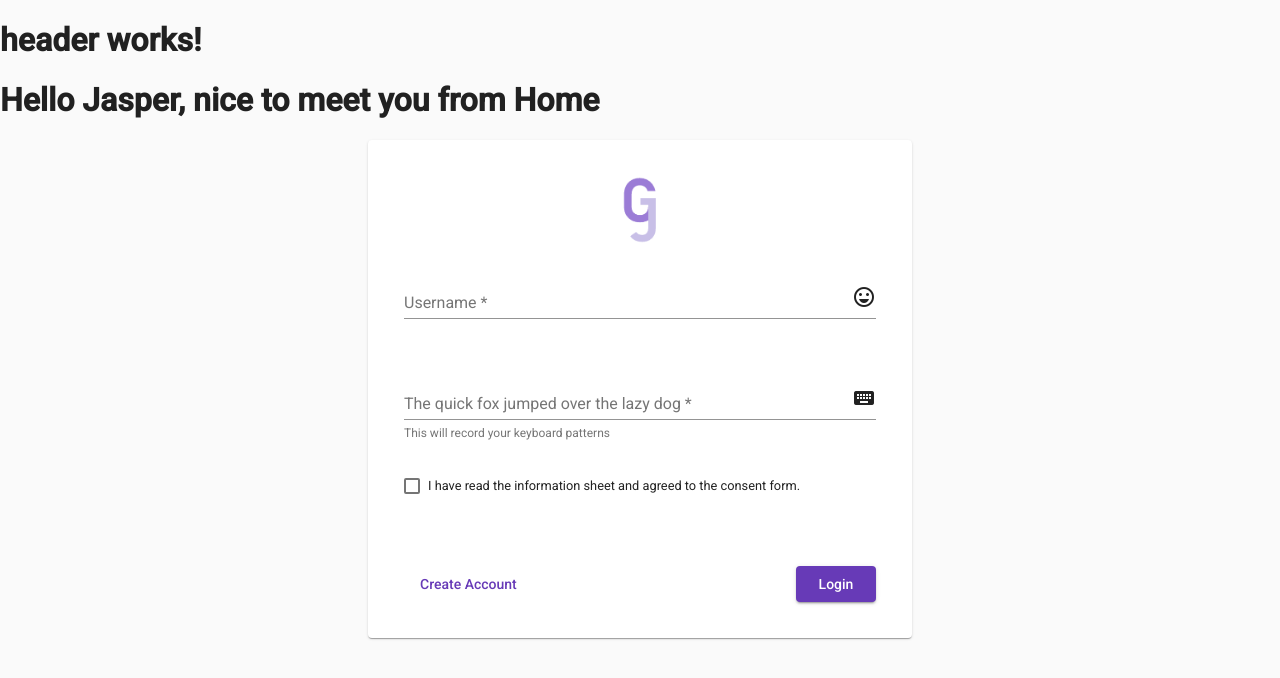
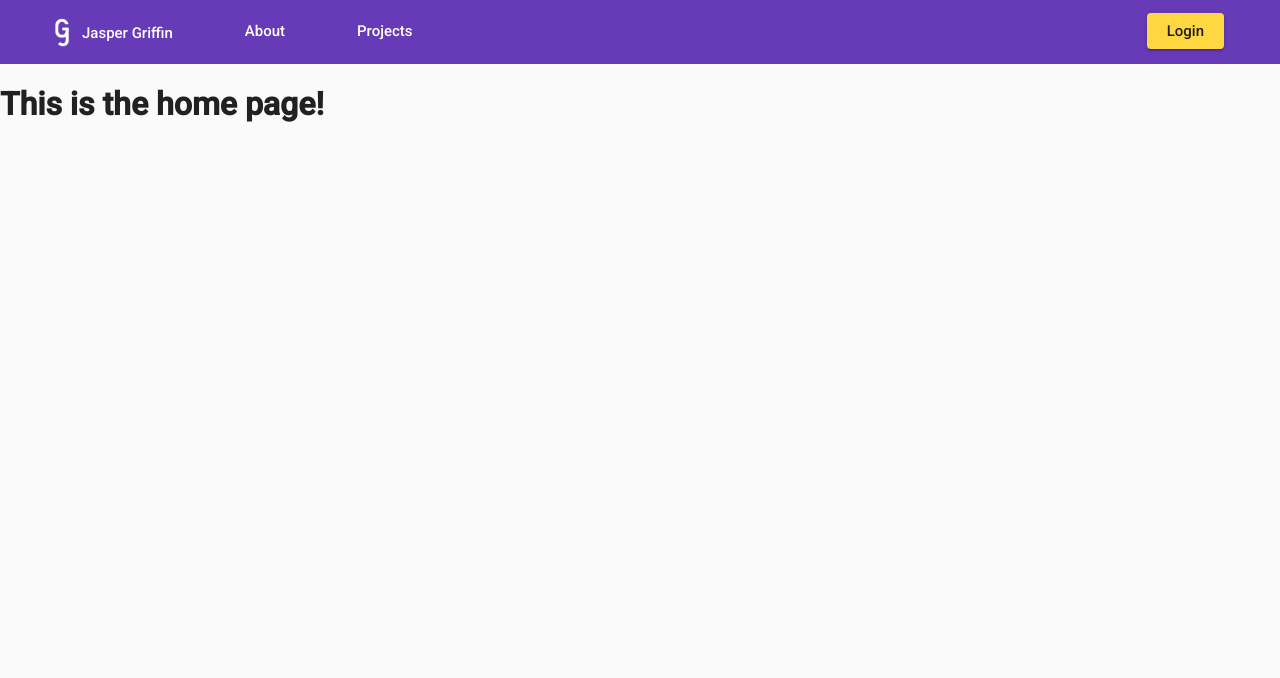
Before and after one commit to JasperGriffin/biometric-authentication-dissertation, an Angular app: page /login in a window 1280 px wide. Before the commit this address led to /. Shown: the top 678 px of the page. Built offline with nearby package versions, Linux system fonts and the light colour scheme.

Commit message:
Added uncommitted files

```diff
--- a/src/app/app-routing.module.ts
+++ b/src/app/app-routing.module.ts
@@ -1,7 +1,13 @@
 import { NgModule } from '@angular/core';
 import { RouterModule, Routes } from '@angular/router';
+import { HomeComponent } from './components/public/home/home.component';
+import { LoginComponent } from './components/public/login/login.component';
 
-const routes: Routes = [];
+const routes: Routes = [
+  { path: '', pathMatch: 'full', redirectTo: 'home' },
+  { path: 'home', component: HomeComponent },
+  { path: 'login', component: LoginComponent }
+];
 
 @NgModule({
   imports: [RouterModule.forRoot(routes)],
--- a/src/app/components/includes/header/header.component.css
+++ b/src/app/components/includes/header/header.component.css
@@ -0,0 +1,26 @@
+.navbar-container a {
+    margin: 20px;
+    font-size: 15px;
+}
+
+.navbar-container {
+    width: 100%;
+}
+
+.background-logo {
+    width: 20px;
+}
+
+.logo-name {
+    padding-left: 10px;
+}
+
+.login-btn {
+    padding: 0 20px 0 20px;
+}
+
+
+.login-wrapper {
+    float: right;
+    padding-right: 20px;
+}
--- a/src/app/components/includes/header/header.component.html
+++ b/src/app/components/includes/header/header.component.html
@@ -1 +1,21 @@
-<h1>header works!</h1>
+
+<mat-toolbar color="primary">
+    <mat-toolbar-row>
+
+        <div class="navbar-container">
+
+            <a mat-button [routerLink]="'/home'" class="">
+                <span class="mat-button-wrapper">
+                    <img src="/assets/img/logo-purple-background.png" alt="Logo" class="background-logo">
+                    <span class="logo-name">Jasper Griffin</span>
+                </span>
+            </a>
+            <a mat-button [routerLink]="'/about'">About</a>
+            <a mat-button [routerLink]="'/projects'">Projects</a>
+
+            <span class="login-wrapper">
+                <a mat-raised-button color="accent" [routerLink]="'/login'" class="login-btn">Login</a>
+            </span>
+        </div>
+    </mat-toolbar-row>
+</mat-toolbar>
--- a/src/app/components/public/home/home.component.html
+++ b/src/app/components/public/home/home.component.html
@@ -8,9 +8,8 @@
 
     <app-header></app-header>
 
-    <h1>Hello {{ name }}, nice to meet you from Home</h1>
+    <h1>This is the home page!</h1>
 
-    <app-login></app-login>
 
 </body>
 </html>
--- a/src/app/components/public/home/home.component.ts
+++ b/src/app/components/public/home/home.component.ts
@@ -10,6 +10,7 @@ export class HomeComponent implements OnInit {
   title = 'biometric-authentication-dissertation';
   name = 'Jasper';
 
+
   constructor() { }
 
   ngOnInit(): void {
--- a/src/app/components/public/login/login.component.html
+++ b/src/app/components/public/login/login.component.html
@@ -10,7 +10,7 @@
             <mat-form-field appearance="legacy" [formGroup]="userForm">
             <mat-label>Username</mat-label>
             <input matInput placeholder="User#0000" formControlName="username" required >
-            <mat-icon matSuffix>sentiment_very_satisfied</mat-icon>
+            <mat-icon matSuffix></mat-icon>
             <!--<mat-hint>This will be the ID given to you</mat-hint>-->
             <mat-error *ngIf="userForm.get('username')?.hasError('required')">Username is required</mat-error>
             <mat-error *ngIf="userForm.get('username')?.errors?.pattern">Must be a valid user</mat-error>
@@ -20,7 +20,7 @@
             <mat-form-field appearance="legacy" [formGroup]="userForm">
             <mat-label>The quick fox jumped over the lazy dog</mat-label>
             <input matInput placeholder="Sentence" formControlName="sentence" required>
-            <mat-icon matSuffix>keyboard</mat-icon>
+            <mat-icon matSuffix></mat-icon>
             <mat-hint>This will record your keyboard patterns</mat-hint>
 
             <mat-error *ngIf="userForm.get('sentence')?.hasError('required')">This field is required</mat-error>
```
Also changed, not shown: src/app/app.module.ts (+4 -4 lines), src/assets/img/logo-purple-background.png (added).
